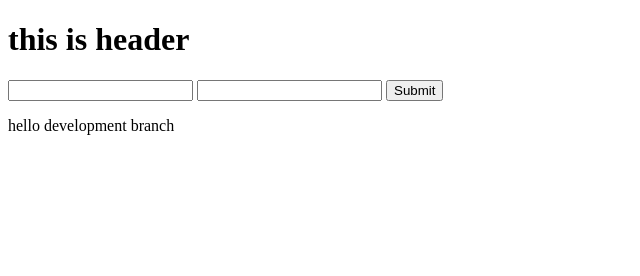
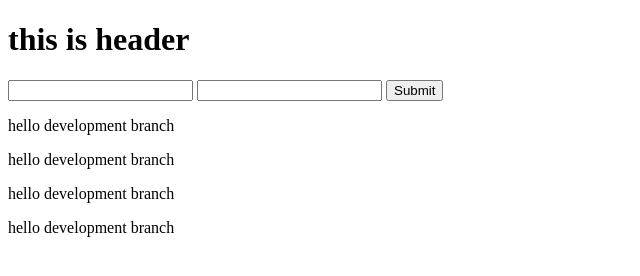
Before and after one commit to moshiurrahmansourave/github-testing, a plain HTML site: page index.html in a window 1280 px wide. Shown: the whole page, without its empty margins (0-640 px from the left). Drawn offline with Linux system fonts and the light colour scheme.

Commit message:
add in development branch

```diff
--- a/index.html
+++ b/index.html
@@ -15,5 +15,8 @@
         </form>
     </div>
     <p>hello development branch</p>
+    <p>hello development branch</p>
+    <p>hello development branch</p>
+    <p>hello development branch</p>
 </body>
 </html>
```
